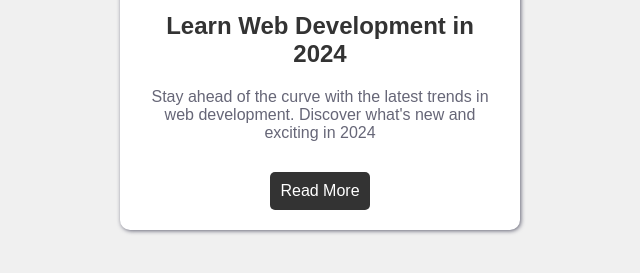
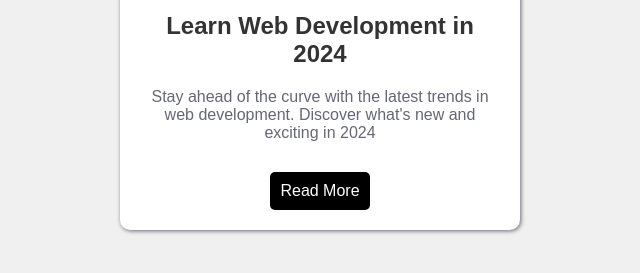
Before and after one commit to mbahomaid/freecodecamp-labs, a plain HTML site: page 02-css/03-blog-post-card/index.html in a window 1280 px wide. In both pictures the pointer is over the link "Read More". Shown: the part 377-650 px from the top of the page, without its empty margins (320-960 px from the left). Drawn offline with Linux system fonts and the light colour scheme.

Commit message:
add hover effect for the link

```diff
--- a/02-css/03-blog-post-card/styles.css
+++ b/02-css/03-blog-post-card/styles.css
@@ -37,3 +37,6 @@ body {
   margin: 10px;
   border-radius: 5px;
 }
+.read-more:hover {
+  background-color: #000;
+}
```
